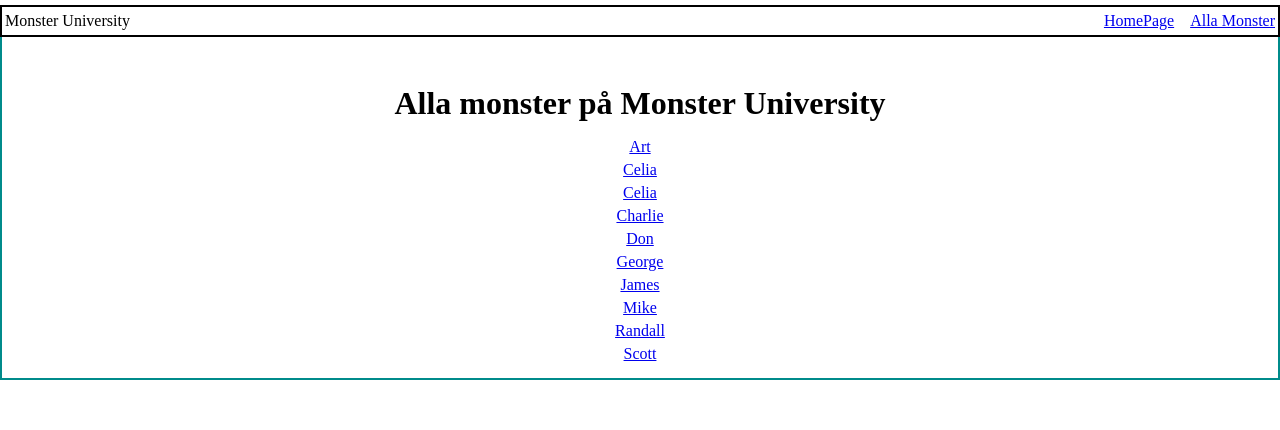
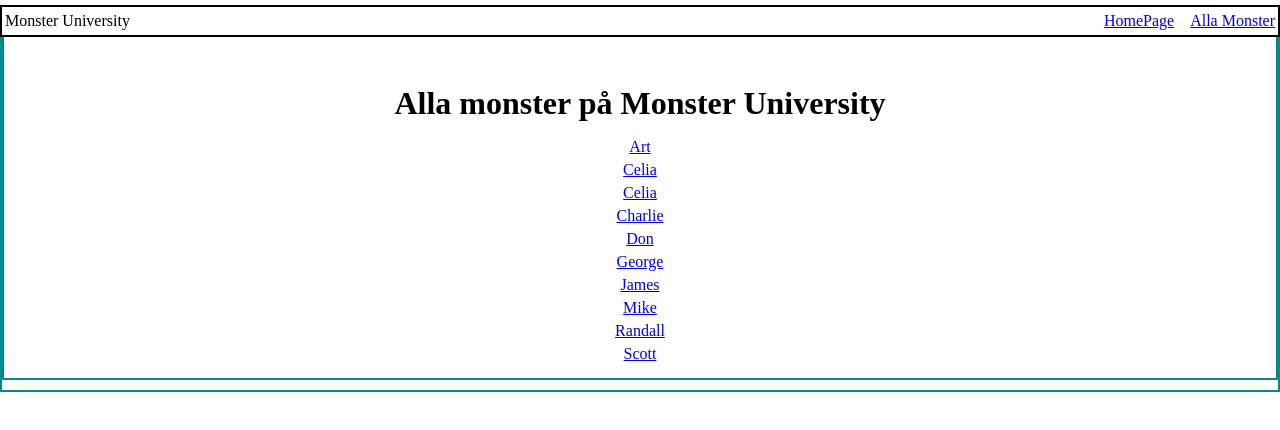
Before and after one commit to naathaliie/nathalie-frontend23-monster-university, a React (Vite) app: page /monsters in a window 1280 px wide. Shown: the top 430 px of the page. Built offline with nearby package versions, Linux system fonts and the light colour scheme.

Commit message:
monsterbox

```diff
--- /dev/null
+++ b/src/components/MonsterBox/MonsterBox.scss
@@ -0,0 +1,25 @@
+.MonsterBox {
+    border: solid 2px darkcyan;
+    border-top: none;
+    padding-bottom: 10px;
+    .monster-links {
+      display: flex;
+      flex-direction: column;
+      align-items: center;
+
+      h1 {
+        margin-bottom: 1rem;
+      }
+      .nav-link {
+          margin-bottom: 5px;
+          &:active{
+              color: red;
+          }
+      }
+
+      &.move{
+          transform: translateX(-25%); /* Flytta boxen 100px åt höger */
+        transition: transform 0.3s ease; /* Lägg till övergångseffekt */
+      }
+    }
+  }
--- a/src/components/MonsterBox/MonsterBox.tsx
+++ b/src/components/MonsterBox/MonsterBox.tsx
@@ -1,6 +1,7 @@
 import { useContext, useState } from "react";
 import { monsterContext } from "../context/MonsterContext";
 import { NavLink } from "react-router-dom";
+import "./MonsterBox.scss";
 
 const MonsterBox = () => {
   //För att flytta på monsterlinks och visa ett monster
```
